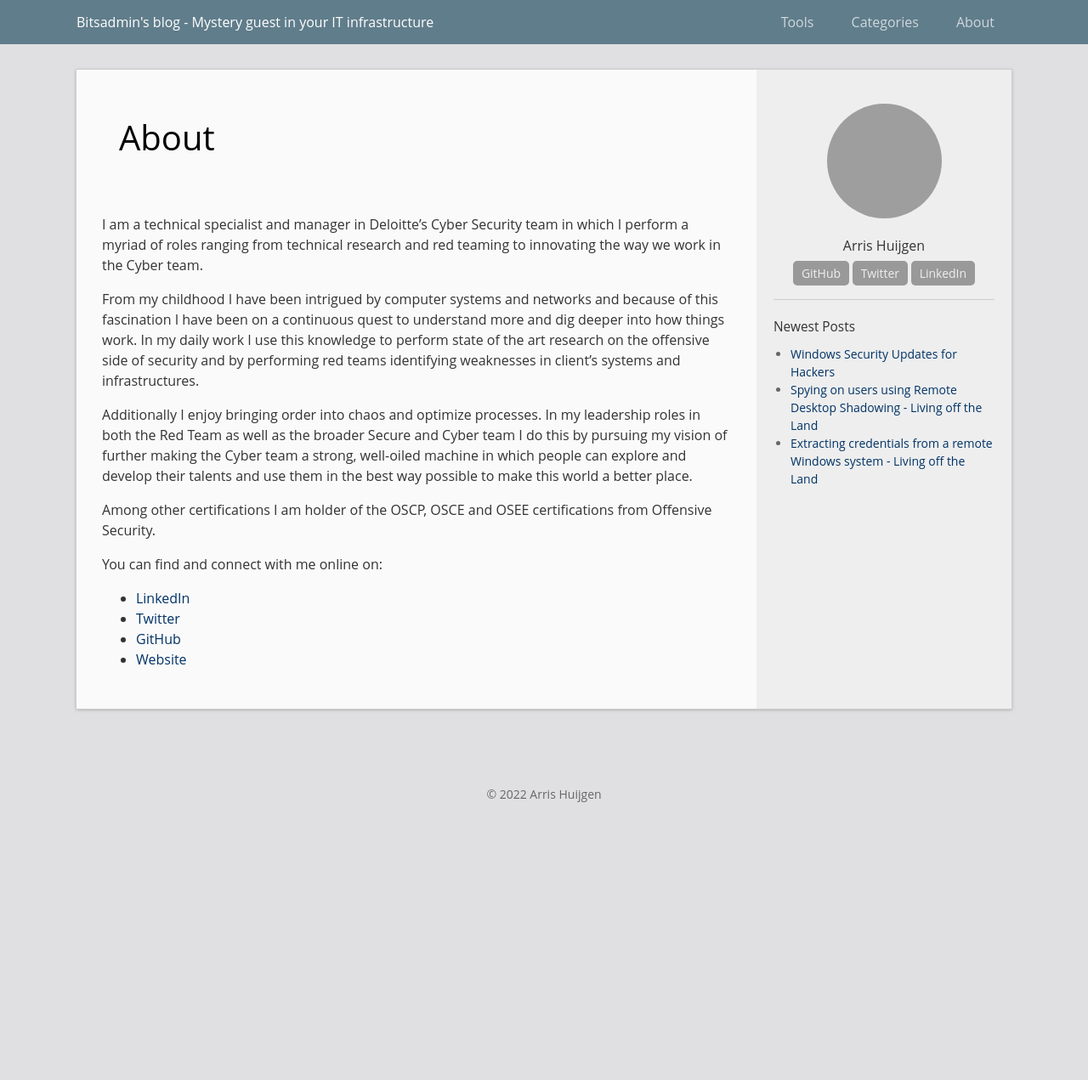
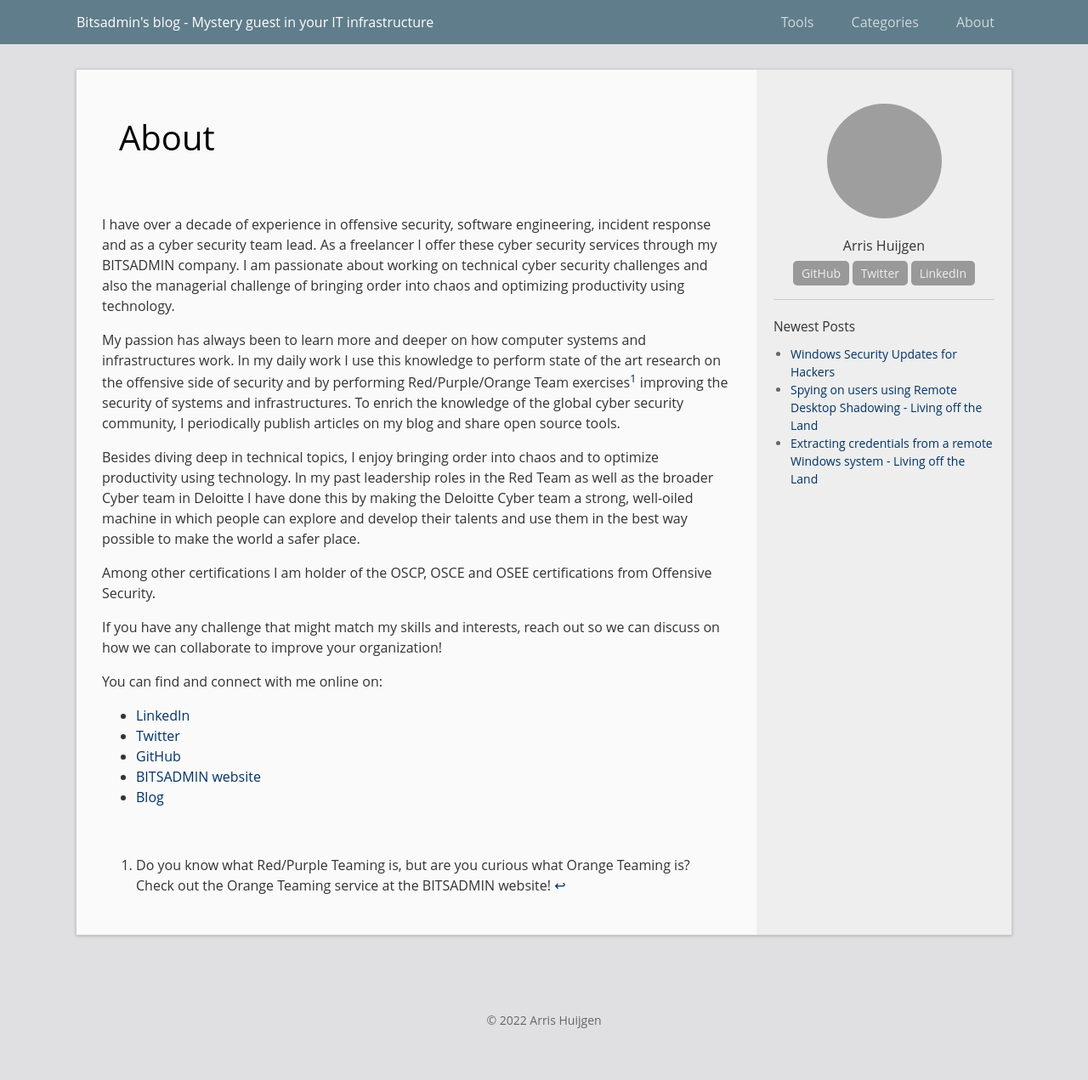
Before and after one commit to bitsadmin/bitsadmin.github.io, a Jekyll site: the page built from about.md, in a window 1280 px wide. Shown: the whole page at 85% size. Built offline with Jekyll 4.4.1, drawn with Linux system fonts in a browser that asks for light colours; before the commit the page ends 1005 px from its top, so only the background shows below that; grey boxes are pictures that could not be loaded.

Commit message:
Updated about page

```diff
--- a/about.md
+++ b/about.md
@@ -4,21 +4,24 @@ title: About
 permalink: /about/
 ---
 
-I am a technical specialist and manager in Deloitte’s Cyber Security team in which I perform a myriad of roles ranging from technical research and red teaming to innovating the way we work in the Cyber team.
+I have over a decade of experience in offensive security, software engineering, incident response and as a cyber security team lead. As a freelancer I offer these cyber security services through my BITSADMIN company. I am passionate about working on technical cyber security challenges and also the managerial challenge of bringing order into chaos and optimizing productivity using technology.
 
-From my childhood I have been intrigued by computer systems and networks and because of this fascination I have been on a continuous quest to understand more and dig deeper into how things work. In my daily work I use this knowledge to perform state of the art research on the offensive side of security and by performing red teams identifying weaknesses in client’s systems and infrastructures.
+My passion has always been to learn more and deeper on how computer systems and infrastructures work. In my daily work I use this knowledge to perform state of the art research on the offensive side of security and by performing Red/Purple/Orange Team exercises[^1] improving the security of systems and infrastructures. To enrich the knowledge of the global cyber security community, I periodically publish articles on my blog and share open source tools.
 
-Additionally I enjoy bringing order into chaos and optimize processes. In my leadership roles in both the Red Team as well as the broader Secure and Cyber team I do this by pursuing my vision of further making the Cyber team a strong, well-oiled machine in which people can explore and develop their talents and use them in the best way possible to make this world a better place.
+[^1]: Do you know what Red/Purple Teaming is, but are you curious what Orange Teaming is? Check out the Orange Teaming service at the BITSADMIN website!
+
+Besides diving deep in technical topics, I enjoy bringing order into chaos and to optimize productivity using technology. In my past leadership roles in the Red Team as well as the broader Cyber team in Deloitte I have done this by making the Deloitte Cyber team a strong, well-oiled machine in which people can explore and develop their talents and use them in the best way possible to make the world a safer place.
 
 Among other certifications I am holder of the OSCP, OSCE and OSEE certifications from Offensive Security.
+
+If you have any challenge that might match my skills and interests, reach out so we can discuss on how we can collaborate to improve your organization!
 
 You can find and connect with me online on:
 
 * [LinkedIn](https://www.linkedin.com/in/arrishuijgen/)
 * [Twitter](https://twitter.com/bitsadmin/)
 * [GitHub](https://github.com/bitsadmin/)
-* [Website](https://bitsadm.in/)
+* [BITSADMIN website](https://bitsadmin.com/)
+* [Blog](https://bitsadm.in/)
 
-<!--
-> This website is using [laobubu](http://laobubu.net)'s theme: [EasyBook](https://github.com/laobubu/jekyll-theme-EasyBook)
--->
+<br />
```
